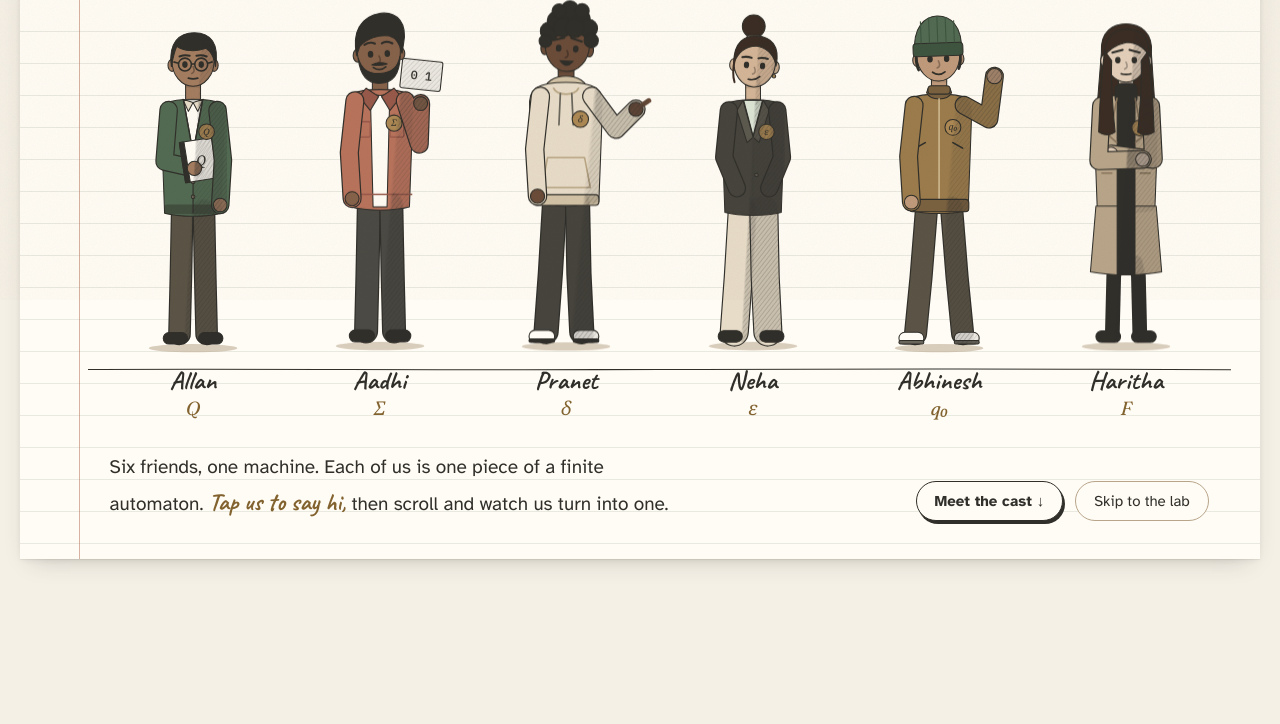
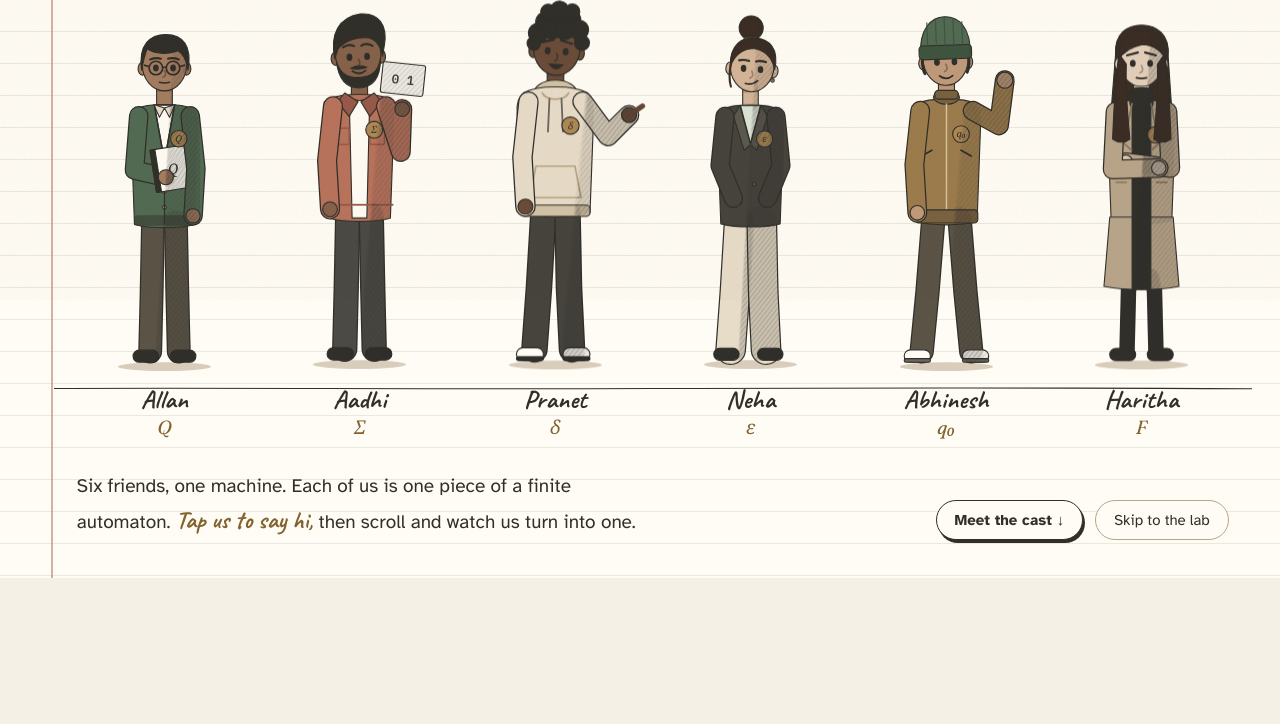
Before and after one commit to ALLaNRoY-TECH/automata, a website: page website/index.html in a window 1280 px wide. Shown: the part 500-1224 px from the top of the page. Drawn offline with Linux system fonts and the light colour scheme.

Commit message:
Make hero notebook full screen width and remove colophon from footer

```diff
--- a/website/index.html
+++ b/website/index.html
@@ -98,10 +98,11 @@ a { color: inherit; }
 .nav-progress { position: fixed; top: 0; left: 0; height: 3px; width: 100%; background: var(--brass); transform-origin: 0 50%; transform: scaleX(0); z-index: 51; }
 @media (max-width: 760px) { .nav-links li:not(.keep) { display: none; } }
 
-/* ---------- A. opening ---------- */
 .hero { padding-top: calc(env(safe-area-inset-top, 0px) + 84px); padding-bottom: 40px; }
-.hero-sheet { padding: clamp(28px, 4vw, 56px) clamp(18px, 4vw, 60px) clamp(28px, 3vw, 40px) clamp(40px, 7vw, 110px); overflow: hidden; }
-.hero-sheet::before { content: ""; position: absolute; top: 0; bottom: 0; left: clamp(26px, 4.6vw, 72px); width: 1.5px; background: rgba(184,115,92,.55); }
+.hero.wrap { padding-left: 0; padding-right: 0; }
+.hero .inner { max-width: 100%; margin: 0; }
+.hero-sheet { border-radius: 0; box-shadow: none; border-left: none; border-right: none; padding: clamp(28px, 4vw, 56px) clamp(20px, 4vw, 64px) clamp(28px, 3vw, 40px) clamp(44px, 6vw, 110px); overflow: hidden; }
+.hero-sheet::before { content: ""; position: absolute; top: 0; bottom: 0; left: clamp(24px, 4vw, 68px); width: 1.5px; background: rgba(184,115,92,.55); }
 .hero-top { display: flex; justify-content: space-between; align-items: center; gap: 16px; flex-wrap: wrap; }
 .stamp { font-family: var(--f-hand); font-size: 22px; color: var(--forest); border: 2px solid var(--forest); padding: 0 12px; border-radius: 6px; transform: rotate(-2deg); display: inline-block; }
 .tuple { font-family: var(--f-display); font-style: italic; font-size: clamp(20px, 2.2vw, 28px); }
@@ -731,7 +732,6 @@ table.tt { width: 100%; border-collapse: collapse; font-family: var(--f-mono); f
   <footer class="wrap">
     <div class="inner">
       <div class="credits" id="credits"></div>
-      <div class="colophon"><span class="mono">Automata Lab · Phase 3</span><span class="mono">Formal Languages and Automata Theory · B.Tech CSE</span></div>
     </div>
   </footer>
 </main>
```
